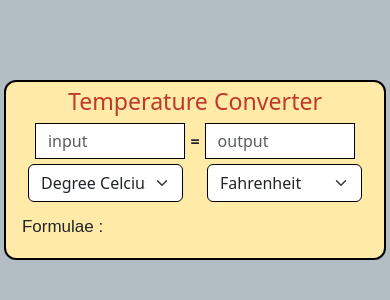
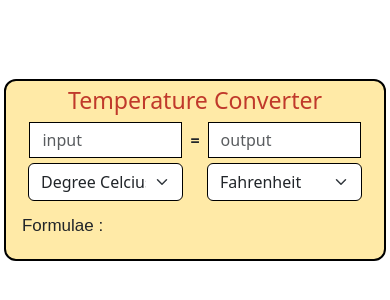
Before and after one commit to dushyant2909/TemperatureConverter, a plain HTML site: page index.html in a window 390 px wide. Shown: the part 252-552 px from the top of the page. Drawn offline with nearby package versions, Linux system fonts and the light colour scheme.

Commit message:
Udated css for mobile view

```diff
--- a/styles.css
+++ b/styles.css
@@ -1,7 +1,7 @@
 .maincontainer
 {
     height: 100vh;
-    background-color: #b2bec3;
+    /* background-color: #b2bec3; */
     display: flex;
     align-items: center;
     justify-content: center;
@@ -61,23 +61,23 @@ h3 {
     margin: 5px;
 }
 /* For Mobile phones */
-@media screen and (max-width:400px) {
+@media screen and (max-width:625px) {
   .outerbox{
-    background-color:#ffeaa7;
-    border: 2px solid black;
-    border-radius: 12px;
-    height: auto;
     width: 98%;
-    display: flex;
-    flex-direction: column;
-    align-items: center;
-    padding: 6px 1px 6px 1px;
-    box-sizing: border-box;
+  }
+  .inputOutputField{
+    border-radius: 0px ;
+    width: 153px ;
+  }
+  #initialtemp{
+    margin-right: 3px;
+  }
+  #finaltemp{
+    margin-left: 3px;
   }
   .scaleSelecter{
     margin:5px 12px;
     width: 155px;
-    border: 1px solid black;
   }
   #formulaeFont{
     margin: 2px;
```
